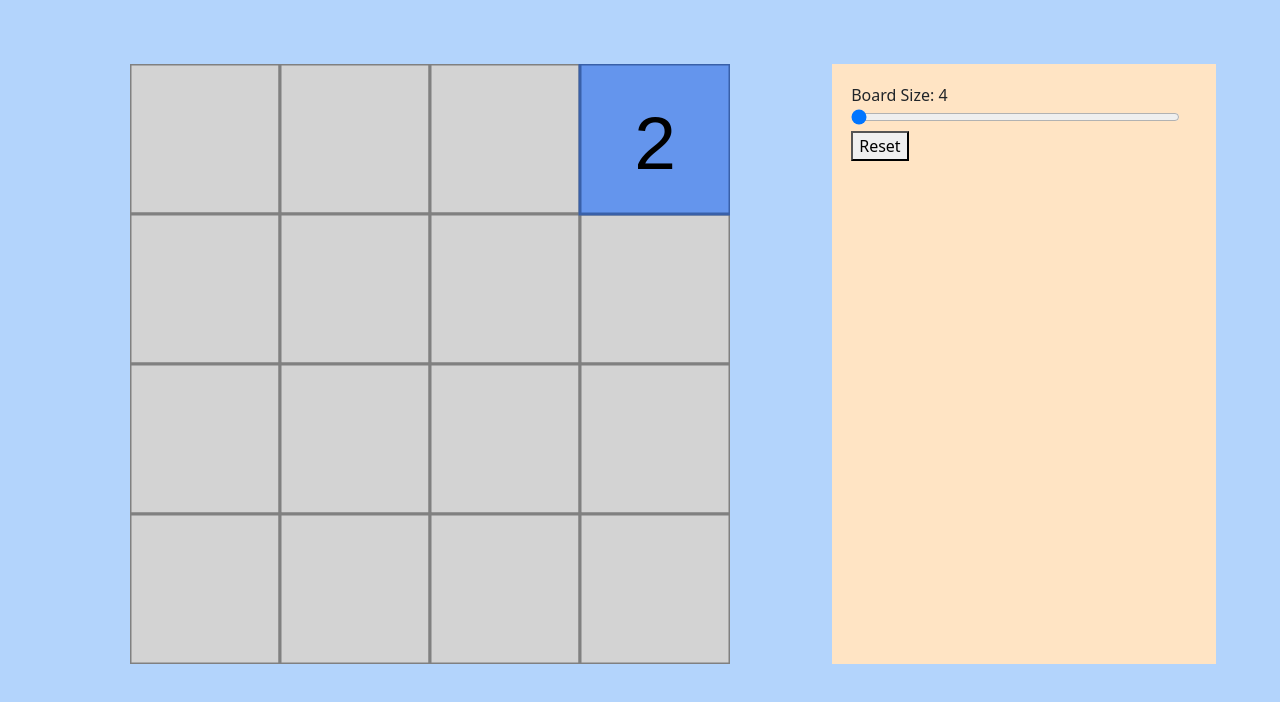
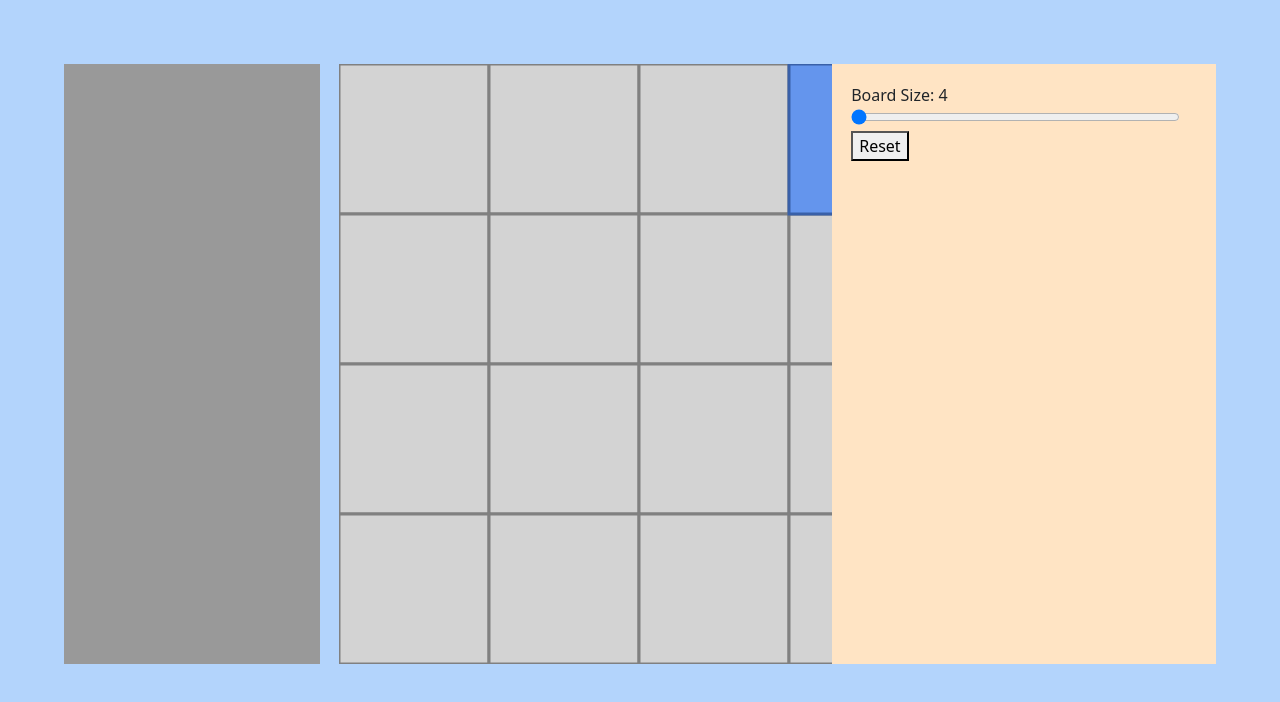
Before and after one commit to AndersHeyniger/cse264_2048, a website: page public/index.html in a window 1280 px wide. Drawn offline with Linux system fonts and the light colour scheme.

Commit message:
Added div for stats

```diff
--- a/public/css/style.css
+++ b/public/css/style.css
@@ -26,18 +26,26 @@ body {
   width: 100%;
 }
 
+#stats {
+  margin-top: 5%;
+  margin-left: 5%;
+  width: 20%;
+  float: left;
+  height: 75%;
+  background-color: #999;
+}
+
 #game_div {
+  float: left;
   margin-top: 5%;
-  width: 60%;
-  float: left;
+  width: 30%;
   height: 75%;
 }
 
 #board {
-  margin-left: 20%;
+  margin-left: 5%;
   margin-right: 5%;
   background-color: #fff;
-  float: right;
 }
 
 #options {
--- a/public/index.html
+++ b/public/index.html
@@ -24,6 +24,9 @@
 
 <body>
   <div id="container">
+    <div id="stats">
+
+    </div>
     <div id="game_div">
       <canvas id="board" width="600" height="600"></canvas>
     </div>
```
Also changed, not shown: public/js/script.js (+9 -9 lines).
